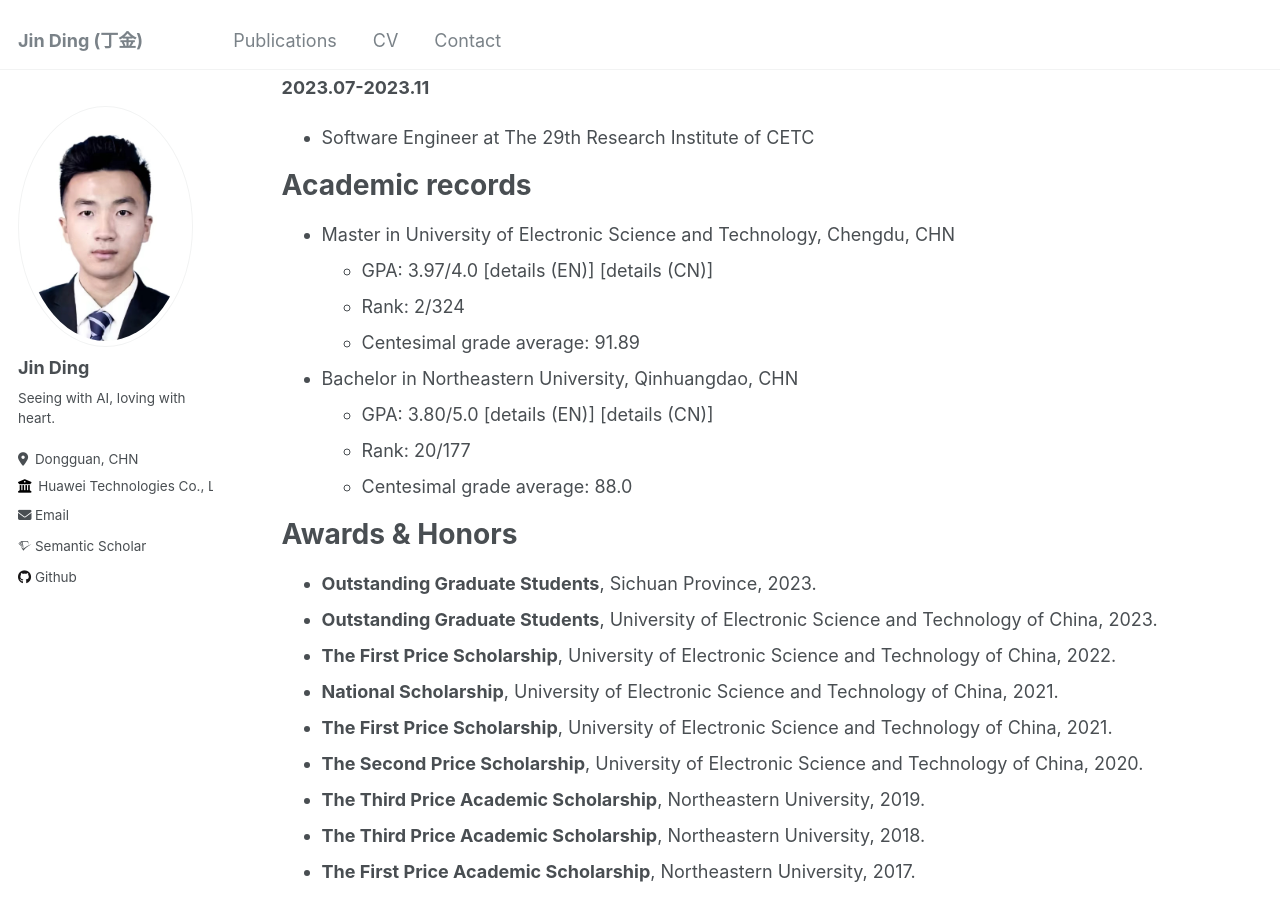
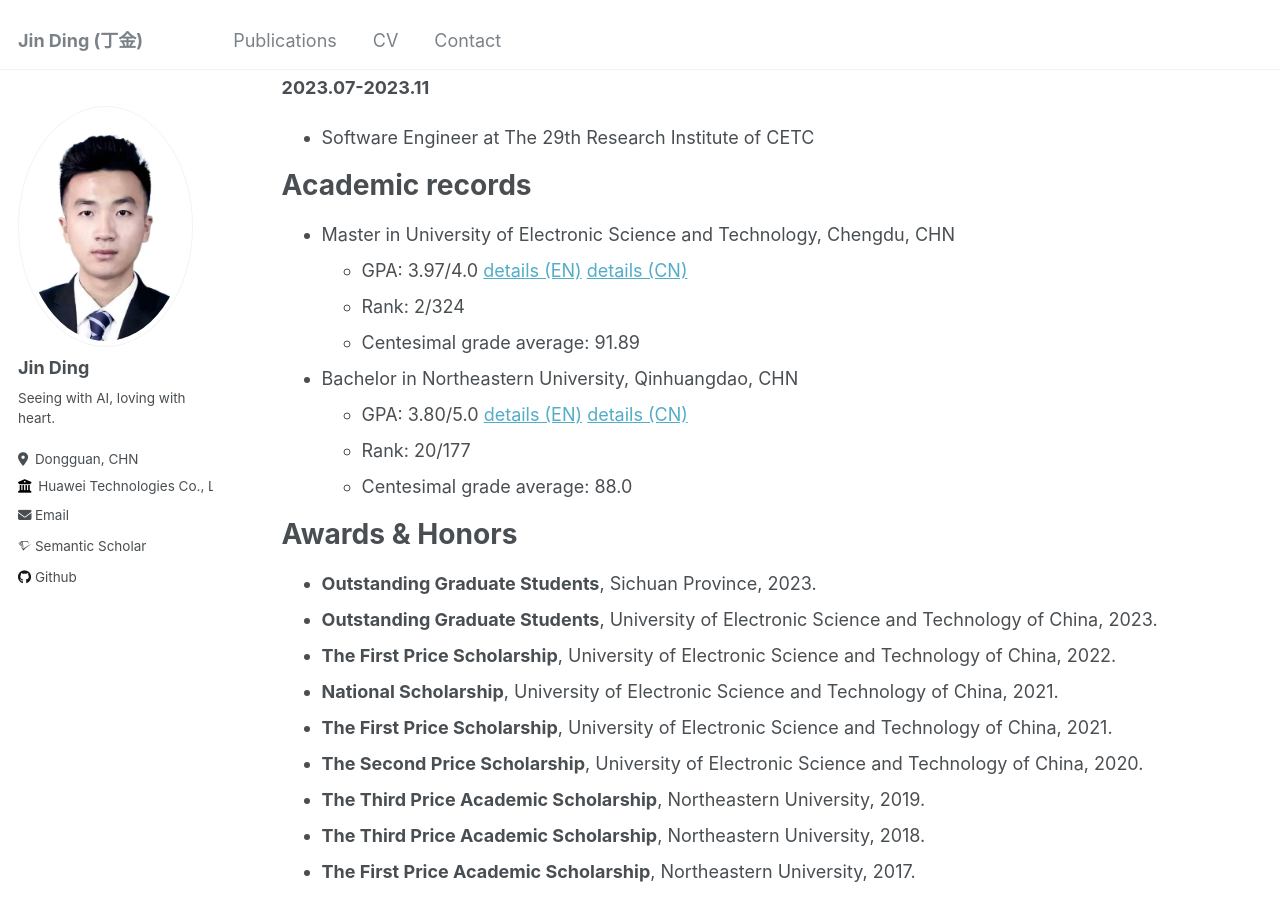
Before and after one commit to DJEddyking/djeddyking.github.io, a Jekyll site: the page built from _pages/cv.md, in a window 1280 px wide and 900 px high, scrolled down 608 px. Built offline with Jekyll 4.4.1, drawn with Linux system fonts in a browser that asks for light colours; some web fonts are replaced; part of the change alters nothing that is shown.

Commit message:
Update cv.md

```diff
--- a/_pages/cv.md
+++ b/_pages/cv.md
@@ -32,11 +32,11 @@ Work experience
 Academic records
 ======
 * Master in University of Electronic Science and Technology, Chengdu, CHN
-  - GPA: 3.97/4.0 [details (EN)] [details (CN)]
+  - GPA: 3.97/4.0 [details (EN)](https://github.com/DJEddyking/djeddyking.github.io/blob/master/images/uestc_en.pdf) [details (CN)](https://github.com/DJEddyking/djeddyking.github.io/blob/master/images/uestc_cn.pdf)
   - Rank: 2/324
   - Centesimal grade average: 91.89
 * Bachelor in Northeastern University, Qinhuangdao, CHN
-  - GPA: 3.80/5.0 [details (EN)] [details (CN)]
+  - GPA: 3.80/5.0 [details (EN)](https://github.com/DJEddyking/djeddyking.github.io/blob/master/images/neuq_en.pdf) [details (CN)](https://github.com/DJEddyking/djeddyking.github.io/blob/master/images/neuq_cn.pdf)
   - Rank: 20/177
   - Centesimal grade average: 88.0
 
```
